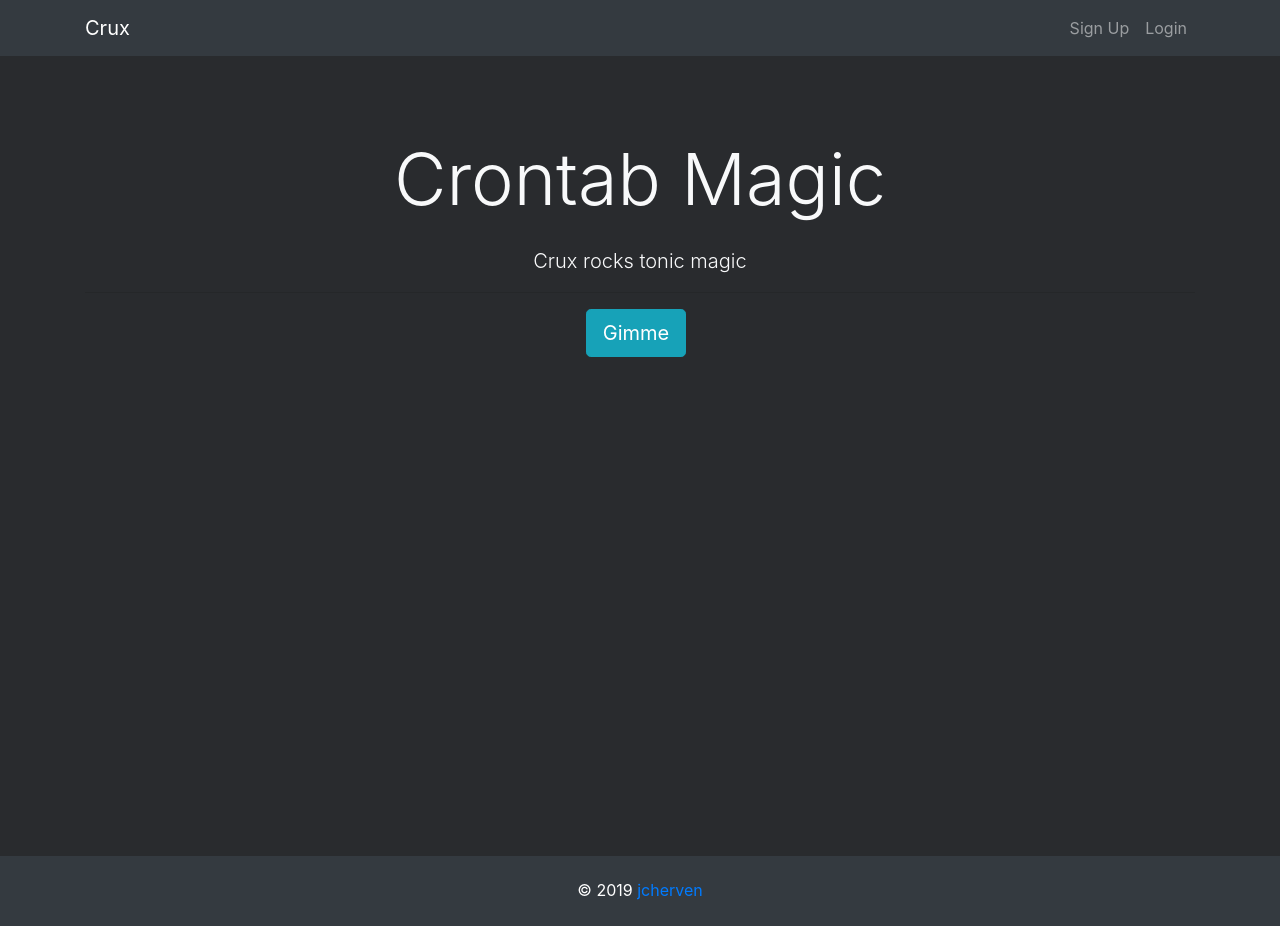
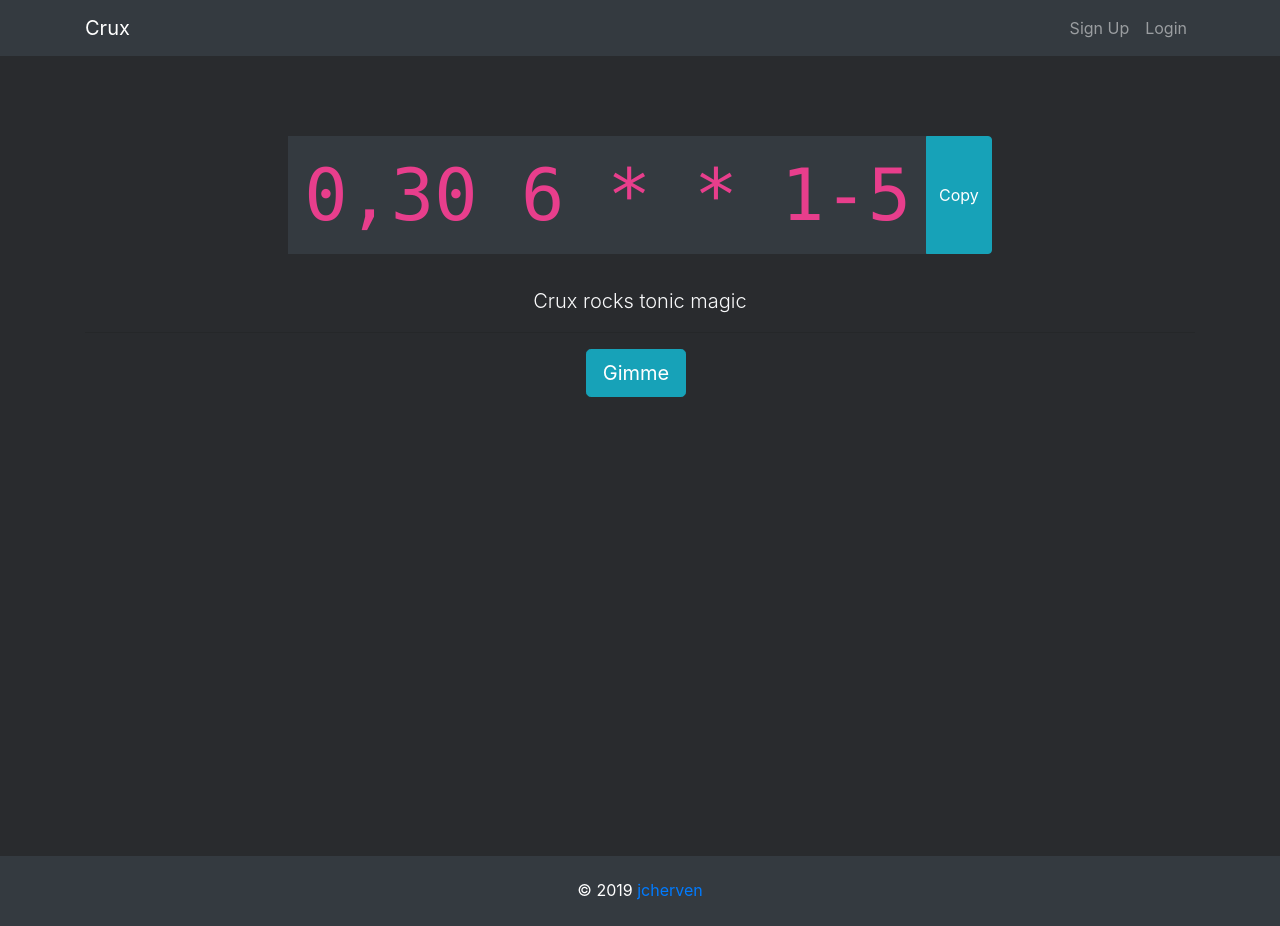
Before and after one commit to jcherven/crux, a React (Create React App) app in the folder client/: page / in a window 1280 px wide. Built offline with nearby package versions, Linux system fonts and the light colour scheme.

Commit message:
Adds basic nonfunctional display of the cron expression code box and copy button

```diff
--- a/client/src/components/auth/Reg.js
+++ b/client/src/components/auth/Reg.js
@@ -31,7 +31,6 @@ class Reg extends Component {
       this.props.history.push('/');
     }
   }
-
 
   componentWillReceiveProps(nextProps) {
     if (nextProps.errors) {
--- a/client/src/components/layout/CronWrapper.js
+++ b/client/src/components/layout/CronWrapper.js
@@ -5,6 +5,14 @@
 import React, { Component } from 'react';
 
 class CronWrapper extends Component {
+
+  /**
+   * Copies the currently displayed cron expression
+   **/
+  copyExpr() {
+
+  };
+
   render() {
     return (
       <div className="landing">
@@ -12,9 +20,28 @@ class CronWrapper extends Component {
           <div className="container">
             <div className="row">
               <div className="col-md-12 text-center">
-                <h1 className="display-3 mb-4">
-                  Crontab Magic
-                </h1>
+
+                <div className="form-row justify-content-center">
+                  <div className="form-group col-md-16">
+                    <div className="input-group mx-auto mb-3">
+                      <code className="bg-dark display-3 p-3">
+                        0,30 6 * * 1-5
+                      </code>
+                      <div className="input-group-append">
+                        <button
+                          className="btn btn-info"
+                          id="copy-button"
+                          type="button"
+                        >
+                          Copy
+                        </button>
+                      </div>
+                    </div>
+                  </div>
+                </div>
+
+                <div className="">
+                </div>
                 <p className="lead">
                   Crux rocks tonic magic
                 </p>
```
